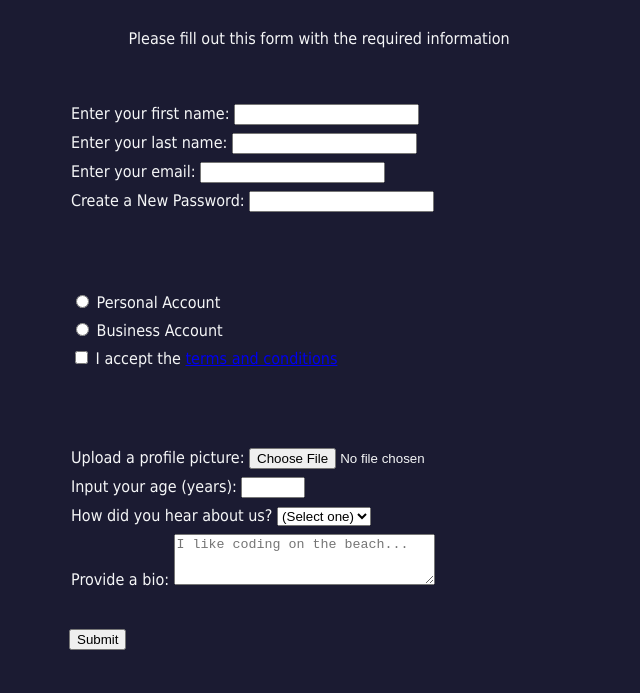
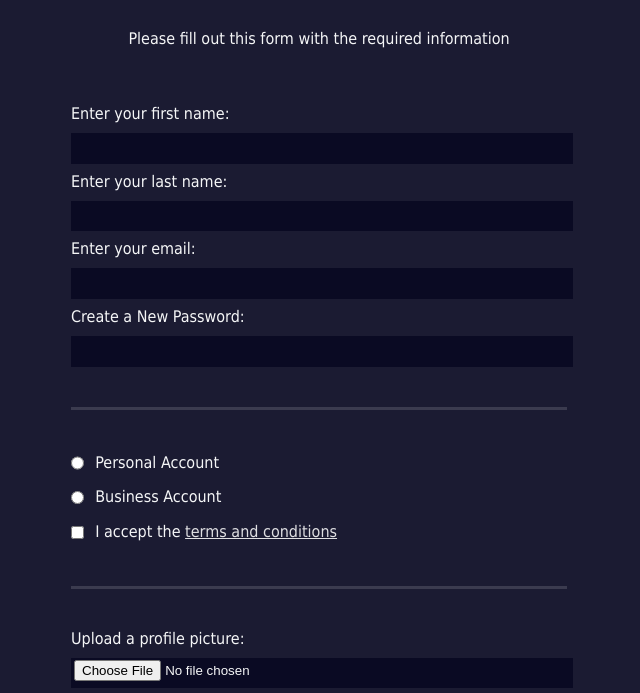
Before and after one commit to damian80/Registration-Form, a plain HTML site: page index.html in a window 1280 px wide. Shown: the part 73-766 px from the top of the page, without its empty margins (321-961 px from the left). Drawn offline with Linux system fonts and the light colour scheme.

Commit message:
Add files via upload

```diff
--- a/index.html
+++ b/index.html
@@ -26,13 +26,13 @@
 			</fieldset>
 			<fieldset>
 				<label for="">
-					<input type="radio" name="account-type" /> Personal Account
+					<input type="radio" name="account-type" class="inline"/> Personal Account
 				</label>
 				<label for="">
-					<input type="radio" name="account-type" /> Business Account
+					<input type="radio" name="account-type" class="inline" /> Business Account
 				</label>
 				<label for="">
-					<input type="checkbox" required /> I accept the
+					<input type="checkbox" required class="inline"/> I accept the
 					<a href="#">terms and conditions</a>
 				</label>
 			</fieldset>
--- a/style.css
+++ b/style.css
@@ -21,6 +21,7 @@ form {
 	min-width: 300px;
 	max-width: 500px;
 	width: 60vw;
+	padding-bottom: 2em;
 }
 fieldset {
 	padding-top: 2rem;
@@ -28,4 +29,42 @@ fieldset {
 	border: none;
 	padding-left: 0;
 	padding-right: 0;
+	border-bottom: 3px solid #3b3b4f;
 }
+fieldset:last-of-type {
+	border-bottom: none;
+}
+input,
+textarea,
+select {
+	width: 100%;
+	margin: 10px 0 0 0;
+	min-height: 2em;
+}
+input,
+textarea {
+	background-color: #0a0a23;
+	border: solid 1px #0a0a23;
+	color: #f5f6f7;
+}
+a {
+	color: #dfdfe2;
+}
+.inline {
+	width: unset;
+	margin: 0 0.5em 0 0;
+	vertical-align: middle;
+}
+input[type="submit"] {
+	display: block;
+	width: 60%;
+	min-width: 300px;
+	margin: 1em auto;
+	height: 2em;
+	font-size: 1.1rem;
+	background-color: #3b3b4f;
+	border-color: white;
+}
+input[type="file"] {
+	padding: 1px 2px;
+}
```
